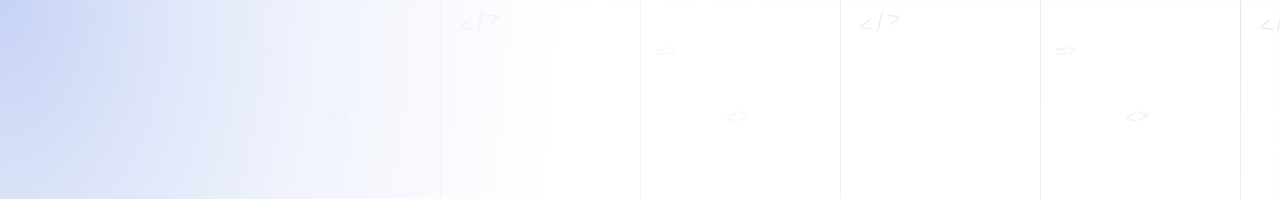
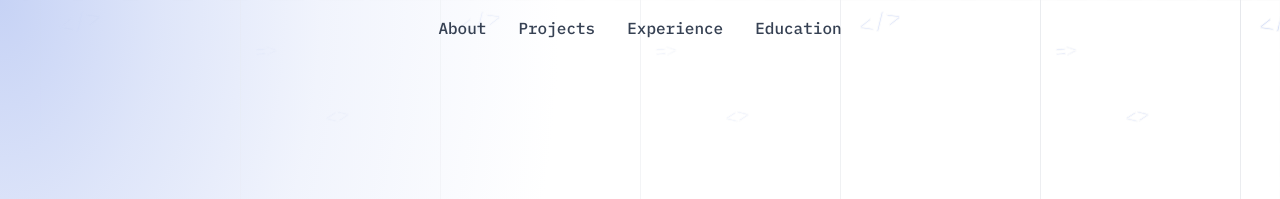
Before and after one commit to RyanFitzgerald/devportfolio, an Astro site: page / in a window 1280 px wide. Shown: the top 199 px of the page. Built offline with nearby package versions, Linux system fonts and the light colour scheme; Astro itself is replaced by a stand-in of ours.

Commit message:
Add Header component for improved navigation and integrate section IDs for smooth scrolling, enhancing user experience and site structure

```diff
--- a/src/components/About.astro
+++ b/src/components/About.astro
@@ -2,7 +2,7 @@
 import { siteConfig } from "../config";
 ---
 
-<section class="p-16 md:p-24">
+<section id="about" class="p-16 md:p-24">
   <div>
     <div class="grid grid-cols-1 lg:grid-cols-12 gap-8 lg:gap-16 items-start">
       <div class="lg:col-span-4">
--- a/src/components/Education.astro
+++ b/src/components/Education.astro
@@ -5,7 +5,7 @@ const hasEducation = siteConfig.education && siteConfig.education.length > 0;
 
 {
   hasEducation && (
-    <section class="p-16 md:p-24">
+    <section id="education" class="p-16 md:p-24">
       <div>
         <div class="grid grid-cols-1 lg:grid-cols-12 gap-8 lg:gap-16 items-start">
           <div class="lg:col-span-4">
--- a/src/components/Experience.astro
+++ b/src/components/Experience.astro
@@ -5,7 +5,7 @@ const hasExperience = siteConfig.experience && siteConfig.experience.length > 0;
 
 {
   hasExperience && (
-    <section class="p-16 md:p-24">
+    <section id="experience" class="p-16 md:p-24">
       <div>
         <div class="grid grid-cols-1 lg:grid-cols-12 gap-8 lg:gap-16 items-start">
           <div class="lg:col-span-4">
--- /dev/null
+++ b/src/components/Header.astro
@@ -0,0 +1,62 @@
+---
+import { siteConfig } from "../config";
+---
+
+<header
+  id="header"
+  class="fixed top-0 left-0 right-0 z-50 hidden md:block transition-all duration-300"
+>
+  <nav class="max-w-7xl mx-auto px-8 py-4">
+    <ul class="flex items-center gap-8 justify-center">
+      <li>
+        <a
+          href="#about"
+          class="text-gray-700 hover:text-black transition-colors font-medium"
+        >
+          About
+        </a>
+      </li>
+      <li>
+        <a
+          href="#projects"
+          class="text-gray-700 hover:text-black transition-colors font-medium"
+        >
+          Projects
+        </a>
+      </li>
+      <li>
+        <a
+          href="#experience"
+          class="text-gray-700 hover:text-black transition-colors font-medium"
+        >
+          Experience
+        </a>
+      </li>
+      <li>
+        <a
+          href="#education"
+          class="text-gray-700 hover:text-black transition-colors font-medium"
+        >
+          Education
+        </a>
+      </li>
+    </ul>
+  </nav>
+</header>
+
+<script>
+  window.addEventListener("scroll", () => {
+    const header = document.getElementById("header");
+    if (window.scrollY > 0) {
+      header?.classList.add("bg-white/80", "backdrop-blur-md");
+    } else {
+      header?.classList.remove("bg-white/80", "backdrop-blur-md");
+    }
+  });
+</script>
+
+<style>
+  html {
+    scroll-behavior: smooth;
+  }
+</style>
--- a/src/components/Hero.astro
+++ b/src/components/Hero.astro
@@ -3,6 +3,7 @@ import { siteConfig } from "../config";
 ---
 
 <div
+  id="hero"
   class="relative isolate overflow-hidden bg-white h-screen"
   style={`--accent-color: ${siteConfig.accentColor}`}
 >
--- a/src/components/Projects.astro
+++ b/src/components/Projects.astro
@@ -5,7 +5,7 @@ const hasProjects = siteConfig.projects && siteConfig.projects.length > 0;
 
 {
   hasProjects && (
-    <section class="p-16 md:p-24">
+    <section id="projects" class="p-16 md:p-24">
       <div>
         <div class="grid grid-cols-1 lg:grid-cols-12 gap-8 lg:gap-16 items-start">
           <div class="lg:col-span-4">
--- a/src/pages/index.astro
+++ b/src/pages/index.astro
@@ -1,4 +1,5 @@
 ---
+import Header from "../components/Header.astro";
 import Hero from "../components/Hero.astro";
 import About from "../components/About.astro";
 import Projects from "../components/Projects.astro";
@@ -25,6 +26,7 @@ import "../styles/global.css";
     <title>{siteConfig.name} - {siteConfig.title}</title>
   </head>
   <body>
+    <Header />
     <section>
       <Hero />
       <About />
```
